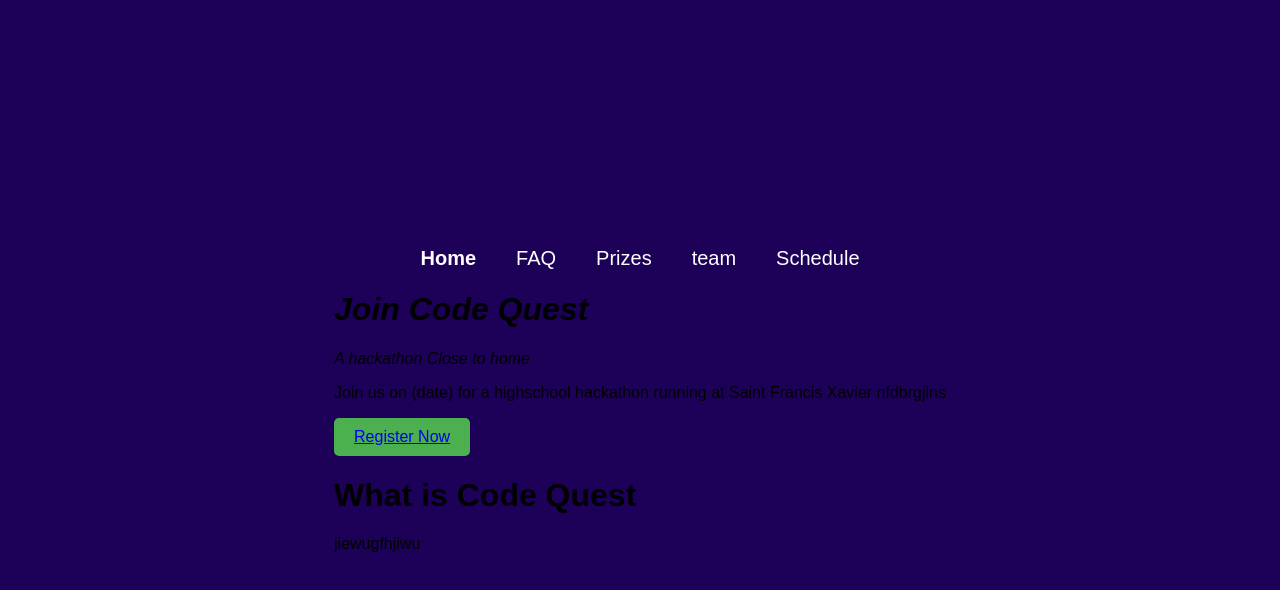
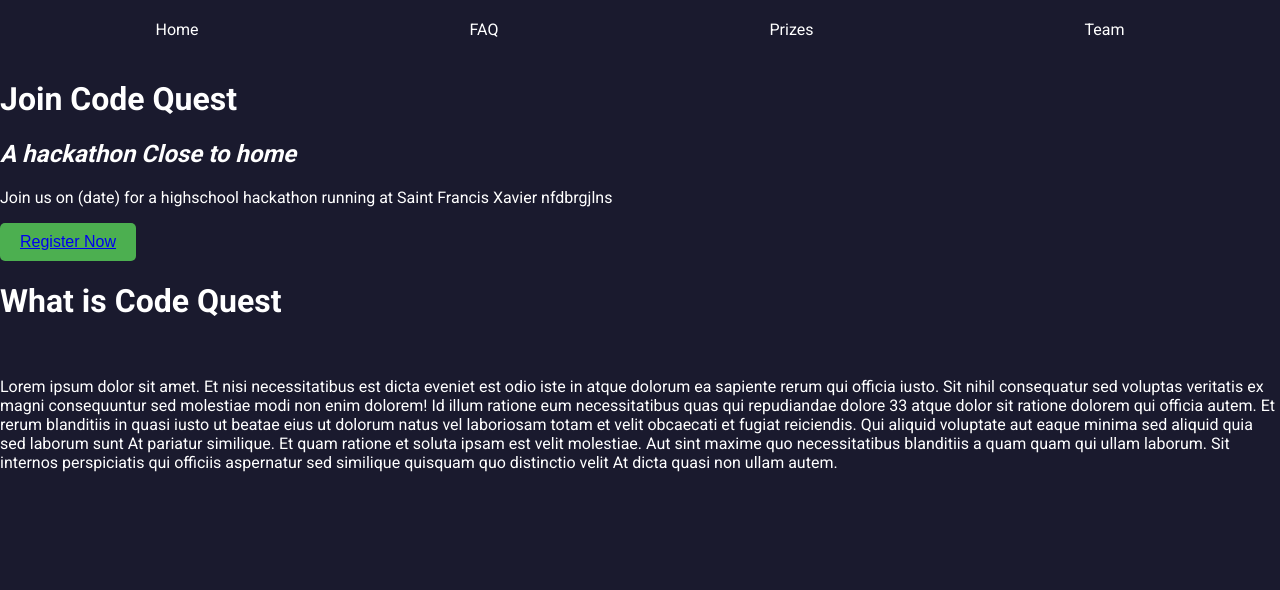
Before and after one commit to Knightronics/CodeQuest-Hackathon, a plain HTML site: page index.html in a window 1280 px wide. Drawn offline with Linux system fonts and the light colour scheme; a web font is replaced by a local one.

Commit message:
Co-authored-by: Aliza Faraz <AlizaFaraz@users.noreply.github.com>

```diff
--- a/index.html
+++ b/index.html
@@ -1,6 +1,9 @@
 <!DOCTYPE html>
 <html>
     <head>
+      <title>
+        Join Code Quest
+        </title>
         <!-- The css link-->
         <link rel="stylesheet" href="style.css">
 
@@ -8,33 +11,30 @@
         <meta charset="utf-8" />
         <meta name="viewport" content="width=device-width, initial-scale=1" />
         <link rel="preconnect" href="https://fonts.googleapis.com">
-<link rel="preconnect" href="https://fonts.gstatic.com" crossorigin>
-<link href="https://fonts.googleapis.com/css2?family=Alatsi&family=Bungee+Tint&family=Cormorant+SC:wght@300&family=EB+Garamond:ital@1&family=Inter&family=Island+Moments&family=Lato&family=Merriweather:wght@700&family=Oswald&family=Poppins:wght@200&family=Roboto+Slab:wght@100..900&family=Roboto:ital,wght@0,500;1,300&family=Share+Tech+Mono&family=Silkscreen:wght@400;700&display=swap" rel="stylesheet">
-    </head>
-
-    <body>
-    <div className="navbar">
-
-          <!-- <img alt="logo" src="/stfxLogo.png" /> -->
-           <!-- TIll focus on fixinf the properitoes for this later as it is ugly and in the middle -->
-          <nav>
-            <ul>
-              <li><a href="#"> <b>Home</b></a></li>
-              <li><a href="">FAQ</a></li>
-              <li><a href="#">Prizes</a></li>
-              <li><a href="#">team</a></li>
-              <li><a href="#">Schedule</a></li>
-              <!-- <li><a href="#">Forms</a></li> -->
-            </ul>
-          </nav>
+        <link href="https://cdnjs.cloudflare.com/ajax/libs/font-awesome/5.15.3/css/all.min.css" rel="stylesheet"/>
+        <link href="https://fonts.googleapis.com/css2?family=Roboto:wght@400;700&amp;display=swap" rel="stylesheet"/>
 
 
-          <div className="heading">
-            <!-- stupid afkw bhoiseuivfgoubeewjihgjbfiphosgbkfelnjb-->
 
-          <h1 class="neon"><em>Join Code Quest</em></h1>
-          <!-- -->
-          <p> <i> A hackathon Close to home</i> </p>
+        <body>
+        <div class="navbar">
+          <a href="#"> Home </a>
+          <a href="#"> FAQ </a>
+          <a href="#"> Prizes </a>
+          <a href="#"> Team </a>
+          </div>
+
+
+        <div class ="container">
+
+                </div>
+                <div class="left-section">
+                  </div>
+
+
+          <h1 class="neon">Join Code Quest </h1>
+          <!-- add some stupid catchphrase or som thatill get npc ppl attracted yk?-->
+          <h2> <i> A hackathon Close to home</i> </h2>
 
 
           <p> Join us on (date) for a highschool hackathon running at Saint Francis Xavier nfdbrgjlns</p>
@@ -44,19 +44,23 @@
 
           <div className="about">
 
+            <h1> What is Code Quest </h1>
+            <br>
+            <p> Lorem ipsum dolor sit amet.
+              Et nisi necessitatibus est dicta eveniet est odio iste in atque dolorum ea sapiente rerum qui officia iusto.
+              Sit nihil consequatur sed voluptas veritatis ex magni consequuntur sed molestiae modi non enim dolorem! Id illum ratione eum necessitatibus
+              quas qui repudiandae dolore 33 atque dolor sit ratione dolorem qui officia autem. Et rerum blanditiis in quasi iusto ut beatae eius ut dolorum natus vel laboriosam totam
+              et velit obcaecati et fugiat reiciendis. Qui aliquid voluptate aut eaque minima sed aliquid quia sed laborum sunt At pariatur similique.
+              Et quam ratione et soluta ipsam est velit molestiae. Aut sint maxime quo necessitatibus blanditiis a quam quam qui ullam laborum. Sit internos perspiciatis qui officiis
+                 aspernatur sed similique quisquam quo distinctio velit At dicta quasi non ullam autem. </p>
+          </p>
 
-            <h1> What is Code Quest </h1>
-            <p> jiewugfhjiwu</p>
+
 
 
             <div>
 
 
-<!-- <h1>The code element</h1>
-
-<p>The HTML <code>button</code> tag defines a clickable button.</p>
-
-<p>The CSS <code>background-color</code> property defines the background color of an element.</p> -->
 
       </body>
 
--- a/style.css
+++ b/style.css
@@ -7,16 +7,18 @@
   } */
 
   html, body {
-    height: 100%;
-    font-family: Arial, sans-serif;
-    background-color: #1d0057;
+    margin: 0;
+    font-family: 'Roboto', sans-serif;
+    background-color: #1a1a2e;
+    color: #ffffff;
   }
 
-  body {
+  /* body {
     display: flex;
     justify-content: center;
     align-items: center;
-  }
+  } */
+
     /* Mobile styles */
     @media (max-width: 768px) {
       nav ul {
@@ -44,54 +46,35 @@
         margin: 0 auto;
       }
     }
+    .navbar {
+      display: flex;
+      justify-content: space-around;
+      padding: 20px;
+      background-color: #1a1a2e;
+    }
+    .navbar a {
+      color: #ffffff;
+      text-decoration: none;
+      font-size: 16px;
+  }
 
 
-  /* nav {
-    overflow: hidden;
-    padding: 10px 20px;
-    font-size: 24px;
-    background-color: #183147;
-    overflow: hidden;
-    padding: 10px 20px;
-    border-radius: 20px;
-    margin: 20px 0;
-  } */
 
-
-  nav ul {
-    list-style-type: none;
-    display: flex;
-    justify-content: space-around;
-    align-items: center;
-    padding: 0;
-    margin: 0;
-    justify-content: center;
-
-  }
-
-  nav ul li {
-    /* flex: 1; */
-    /* text-align: center; */
-  }
-
-  nav a {
-    color: white;
-    text-decoration: none;
-    padding: 20px;
-    font-size: 20px;
-    border-radius: 10px;
-
-  }
-
-  nav a:hover {
-    background-color: #667b8a;
-  }
-
+    nav a:hover {
+      background-color: #667b8a;
+      padding: 10px;
+      border-radius: 5px;
+    }
+/*
   main {
     width: 100%;
     display: flex;
     flex-direction: column;
     align-items: center;
+    padding: 20px;
+  } */
+  main {
+    margin-top: 60px; /* Adjust this value based on your navbar height */
     padding: 20px;
   }
 
```
